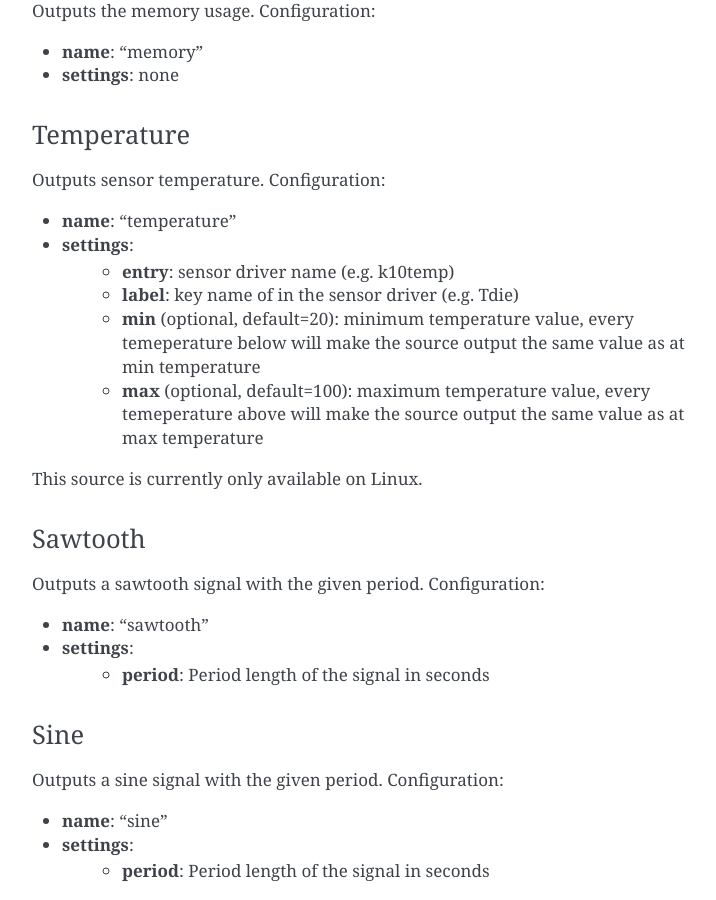
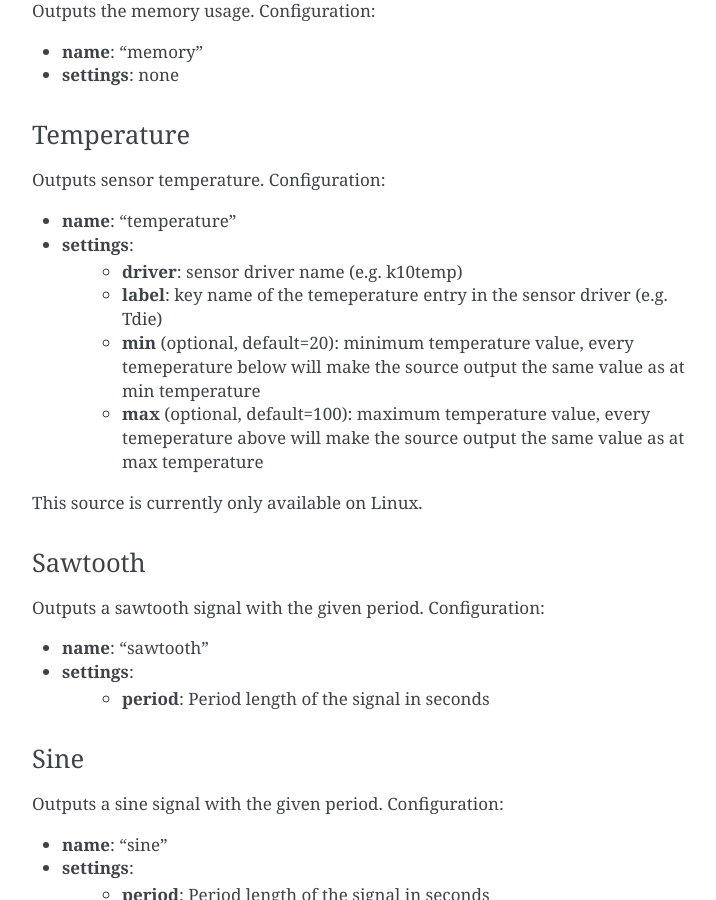
Before and after one commit to inlart/RGBmon, a Sphinx documentation site: the page built from docs/configuration.rst, in a window 1280 px wide and 900 px high, scrolled down 2147 px. Shown: the whole window, without its empty margins (388-1104 px from the left). Built offline with Sphinx 7.4.7, drawn with Linux system fonts in a browser that asks for light colours.

Commit message:
temperature: Rename entry to driver

```diff
--- a/docs/configuration.rst
+++ b/docs/configuration.rst
@@ -118,8 +118,8 @@ Configuration:
 
 - **name**: "temperature"
 - **settings**:
-    - **entry**: sensor driver name (e.g. k10temp)
-    - **label**: key name of in the sensor driver (e.g. Tdie)
+    - **driver**: sensor driver name (e.g. k10temp)
+    - **label**: key name of the temeperature entry in the sensor driver (e.g. Tdie)
     - **min** (optional, default=20): minimum temperature value, every temeperature below will make the source output the same value as at min temperature
     - **max** (optional, default=100): maximum temperature value, every temeperature above will make the source output the same value as at max temperature
 
```
